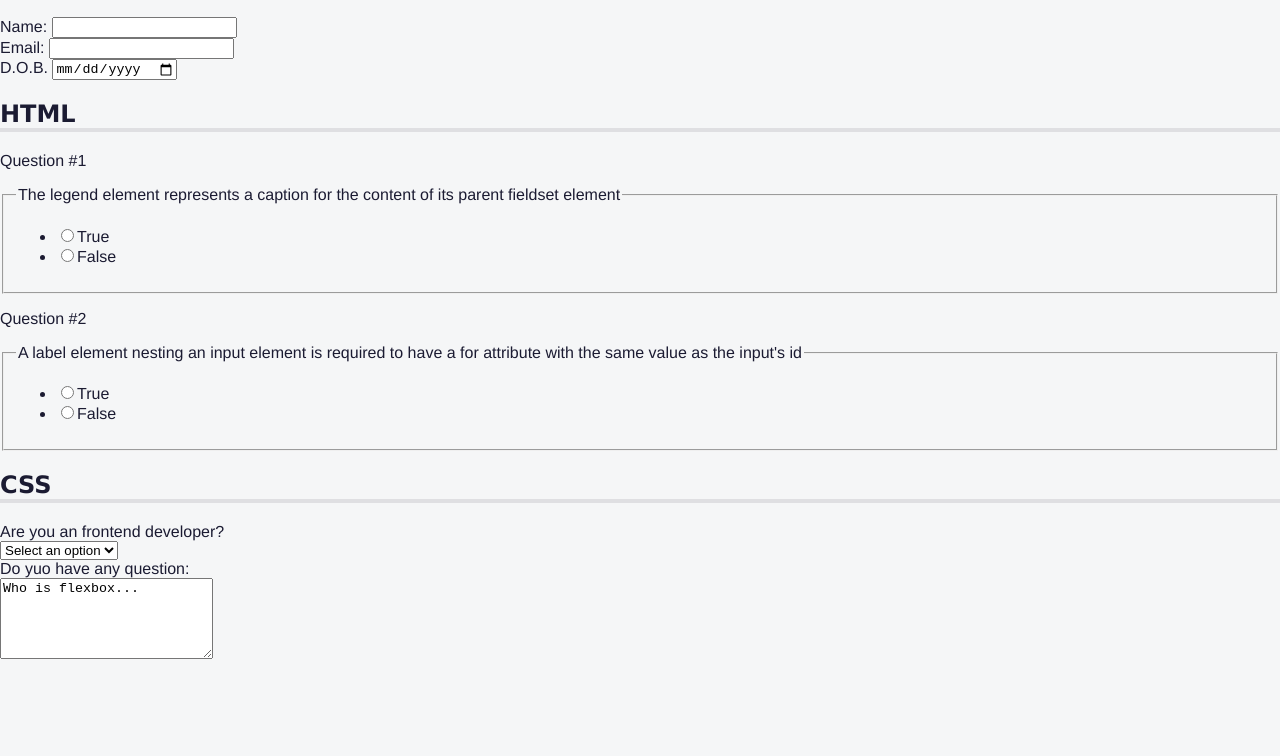
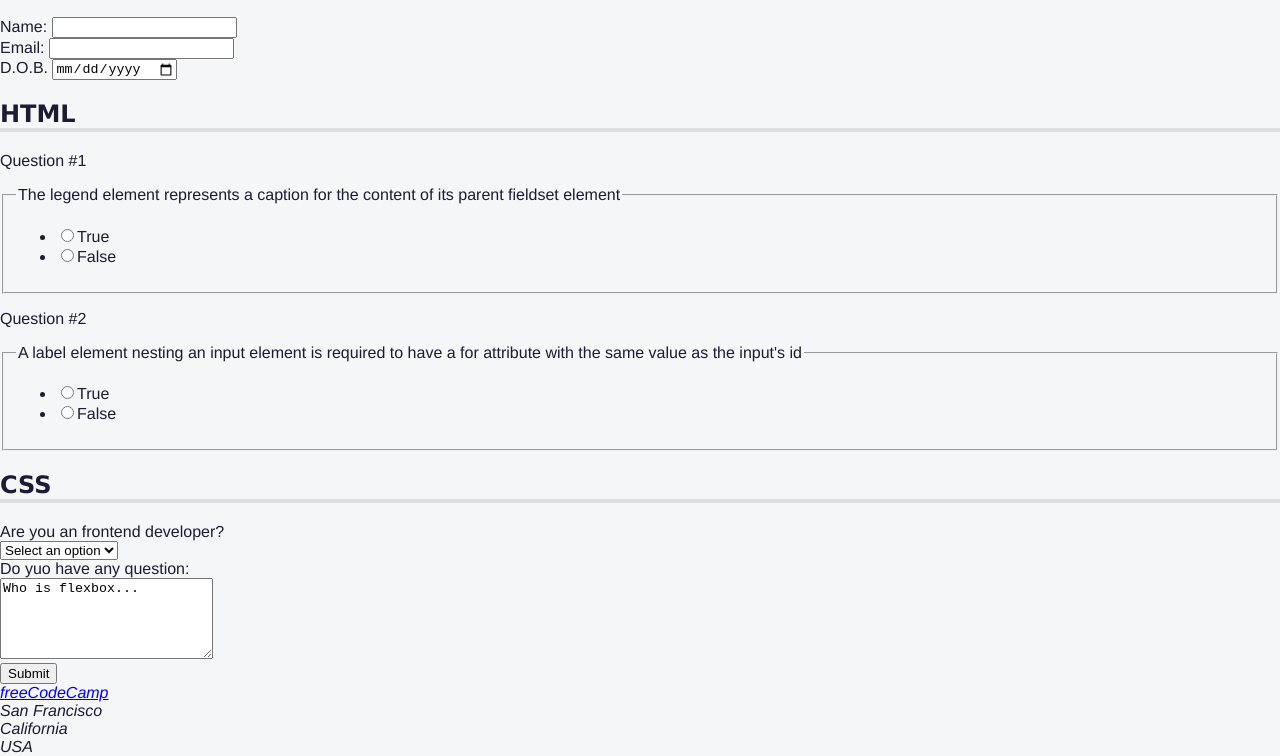
Before and after one commit to DmitryChijov/quiz, a plain HTML site: page index.html in a window 1280 px wide. Shown: the part 105-861 px from the top of the page. Before the commit the page ends 800 px from the top, so only its background shows below. Drawn offline with Linux system fonts and the light colour scheme.

Commit message:
добавляет  подвал

```diff
--- a/index.html
+++ b/index.html
@@ -122,8 +122,17 @@
                     </div>
                 </div>
             </section>
+            <button type="submit">Submit</button>
         </form>
     </main>
+    <footer>
+        <address>
+            <a href="https://freecodecamp.org">freeCodeCamp</a><br />
+            San Francisco<br />
+            California<br />
+            USA
+        </address>
+    </footer>
 
 </body>
 </html>
```
